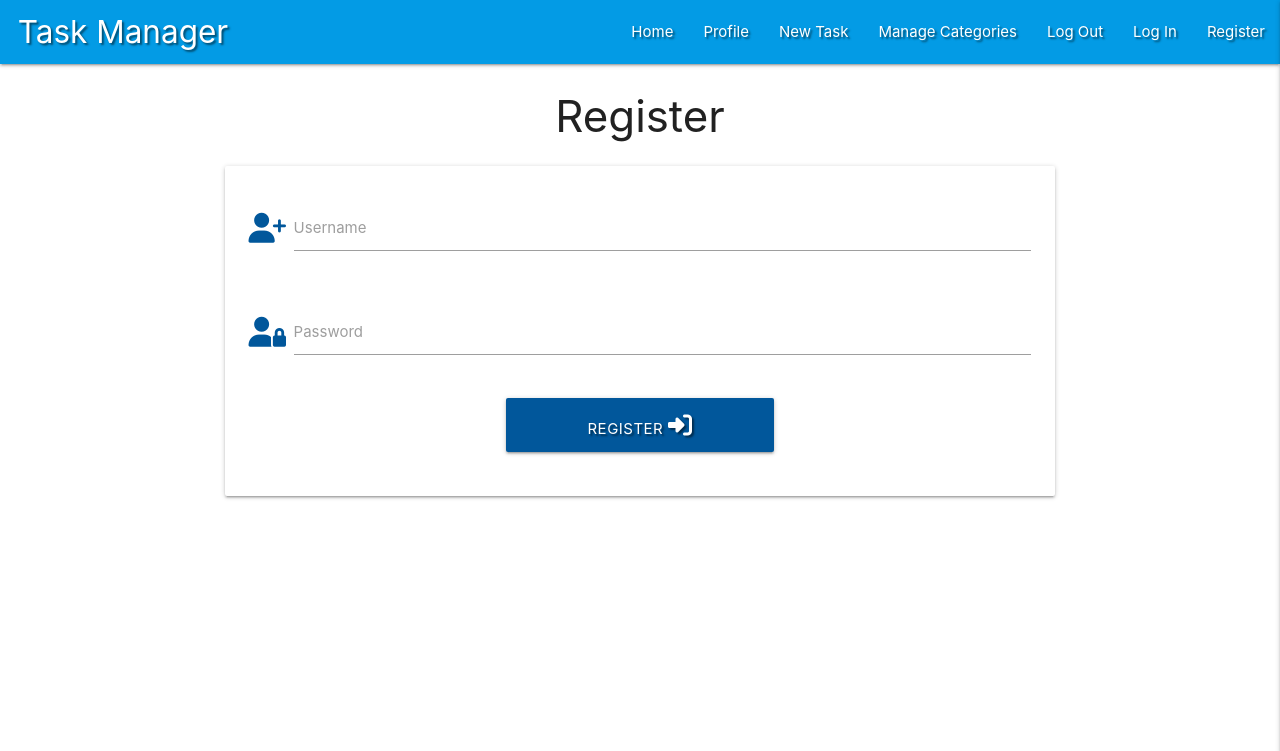
After one commit to Ant2210/flask-mongodb-taskmanager, a Flask app: page /register in a window 1280 px wide. The commit adds this page. Shown: the top 751 px of the page. Run offline with Flask 3, Linux system fonts and the light colour scheme; some libraries are stand-ins or nearby versions.

Commit message:
Add registration form

```diff
--- a/app.py
+++ b/app.py
@@ -2,7 +2,7 @@ import os
 from flask import Flask, flash, render_template, redirect, request, session, url_for
 from flask_pymongo import PyMongo
 from bson.objectid import ObjectId
-
+from werkzeug.security import generate_password_hash, check_password_hash
 if os.path.exists("env.py"):
     import env
 
@@ -23,5 +23,10 @@ def get_tasks():
     return render_template("tasks.html", tasks=tasks)
 
 
+@app.route("/register", methods=["GET", "POST"])
+def register():
+    return render_template("register.html")
+
+
 if __name__ == "__main__":
     app.run(host=os.environ.get("IP"), port=int(os.environ.get("PORT")), debug=True)
--- a/templates/base.html
+++ b/templates/base.html
@@ -18,16 +18,16 @@
         <!-- Top Navbar -->
         <nav class="nav-extended text-shadow light-blue darken-1">
             <div class="nav-wrapper">
-                <a href="{{  url_for('get_tasks' )}}" class="brand-logo">&nbsp; Task Manager</a>
+                <a href="{{  url_for( 'get_tasks' )}}" class="brand-logo">&nbsp; Task Manager</a>
                 <a href="#" data-target="mobile-demo" class="sidenav-trigger right"><i class="fa-solid fa-bars"></i></a>
                 <ul class="right hide-on-med-and-down">
-                    <li><a href="{{  url_for('get_tasks' )}}">Home</a></li>
+                    <li><a href="{{  url_for( 'get_tasks' )}}">Home</a></li>
                     <li><a href="#">Profile</a></li>
                     <li><a href="#">New Task</a></li>
                     <li><a href="#">Manage Categories</a></li>
                     <li><a href="#">Log Out</a></li>
                     <li><a href="#">Log In</a></li>
-                    <li><a href="#">Register</a></li>
+                    <li><a href="{{  url_for( 'register' )}}">Register</a></li>
                 </ul>
             </div>
         </nav>
@@ -35,13 +35,13 @@
         <!-- Mobile Sidenav -->
         <ul class="sidenav" id="mobile-demo">
             <li><h4 class="center-align light-blue-text text-darken-4">Task Manager</h4></li>
-            <li><a href="{{  url_for('get_tasks' )}}">Home</a></li>
+            <li><a href="{{  url_for( 'get_tasks' )}}">Home</a></li>
             <li><a href="#">Profile</a></li>
             <li><a href="#">New Task</a></li>
             <li><a href="#">Manage Categories</a></li>
             <li><a href="#">Log Out</a></li>
             <li><a href="#">Log In</a></li>
-            <li><a href="#">Register</a></li>
+            <li><a href="{{  url_for( 'register' )}}">Register</a></li>
         </ul>
     </header>
 
--- /dev/null
+++ b/templates/register.html
@@ -0,0 +1,35 @@
+{% extends "base.html" %}
+{% block content %}
+
+    <h3 class="center-align">Register</h3>
+
+    <div class="row">
+        <form class="col s12 m8 offset-m2" method="POST" action="{{ url_for('register')}}">
+            <div class="card-panel">
+                <!-- Username -->
+                <div class="row">
+                    <div class="input-field col s12">
+                        <i class="fa-solid fa-user-plus prefix light-blue-text text-darken-4"></i>
+                        <input id="username" name="username" type="text" class="validate">
+                        <label for="username">Username</label>
+                    </div>
+                </div>
+                <!-- Password -->
+                <div class="row">
+                    <div class="input-field col s12">
+                        <i class="fa-solid fa-user-lock prefix light-blue-text text-darken-4"></i>
+                        <input id="password" name="password" type="password" class="validate">
+                        <label for="password">Password</label>
+                    </div>
+                </div>
+                <!-- Register Button -->
+                <div class="row">
+                    <button class="col s4 offset-s4 btn-large light-blue darken-4 text-shadow">
+                        Register <i class="fa-solid fa-sign-in-alt"></i>
+                    </button>
+                </div>
+            </div>
+        </form>
+    </div>
+
+{% endblock %}
```
